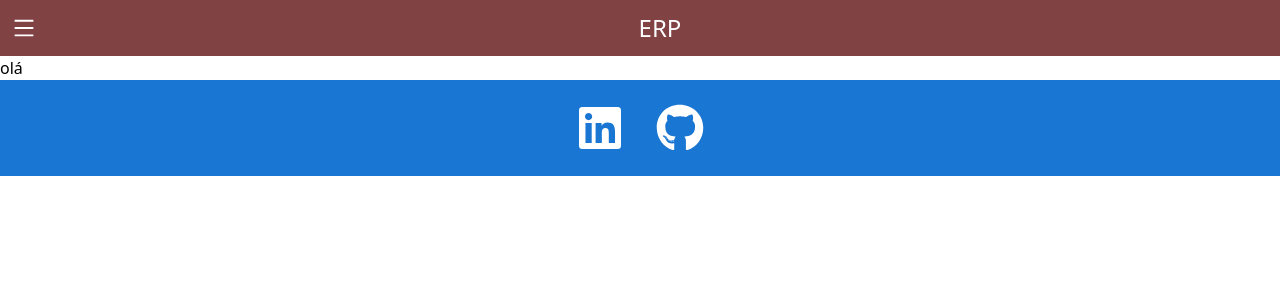
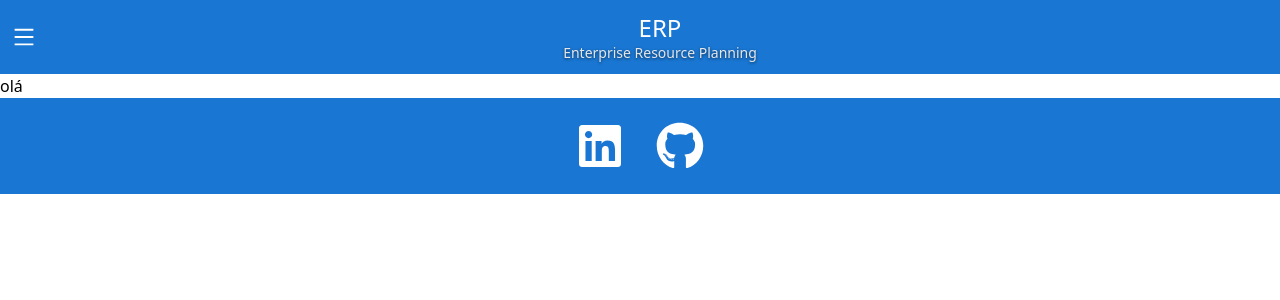
Before and after one commit to Vexwe/ERP, a React app: page /center in a window 1280 px wide. Shown: the top 300 px of the page. Built offline with nearby package versions, Linux system fonts and the light colour scheme; the HTML template or start-up script is replaced by a standard one.

Commit message:
:zap: perf & new components

```diff
--- a/src/components/Header.jsx
+++ b/src/components/Header.jsx
@@ -1,20 +1,26 @@
 import { AiOutlineMenu } from "react-icons/ai";
 import { Sidebarw } from "./sidebar/Sidebarw";
 import { useState } from "react";
+
 function Header(){
     const [open, setOpen] = useState(false)
 
     return(
         <>
-        <header className="bg-[#814243]">
+        <header className="bg-[#1976d2]">
             <div className="p-3 flex items-center">
-                <button onClick={()=> setOpen(!open)}>
+                <button onClick={() => setOpen(!open)} className="focus:outline-none transform transition-transform duration-200 ease-in-out hover:scale-110 active:scale-95">
                     <AiOutlineMenu className="mr-4 text-white text-2xl"/>
                 </button>
 
                 <a href="/home" className="text-center w-full text-white text-2xl">
                     ERP
+                    <p className="text-sm text-gray-200 leading-tight"
+                        style={{ textShadow: '0 1px 3px rgba(0,0,0,0.6)' }}>
+                        Enterprise Resource Planning
+                    </p>
                 </a>
+
             </div>
         </header>
         {open &&(
--- a/src/components/sidebar/Sidebarw.jsx
+++ b/src/components/sidebar/Sidebarw.jsx
@@ -1,17 +1,18 @@
 import { HiChartPie, HiViewBoards, HiInbox, HiUser, HiShoppingBag, HiArrowSmRight, HiTable } from "react-icons/hi";
 import { BiBuoy } from "react-icons/bi";
+import CloseIcon from '@mui/icons-material/Close';
 
 export function Sidebarw({ closeSidebar }) {
   return (
-    <aside className="w-64 h-full bg-[#814243] shadow-xl border-r border-gray-200 p-4 fixed top-0 left-0 z-50">
+    <aside className="w-64 h-full bg-[#1976d2] shadow-xl border-r border-gray-200 p-4 fixed top-0 left-0 z-50">
 
       {/* Botão fechar */}
       {closeSidebar && (
         <button
           onClick={closeSidebar}
-          className="absolute top-3 right-3 text-white hover:text-black"
+          className="absolute top-3 right-3 text-white transform transition-transform duration-200 ease-in-out hover:scale-130 active:scale-95"
         >
-          ✕
+          <CloseIcon />
         </button>
       )}
 
```
